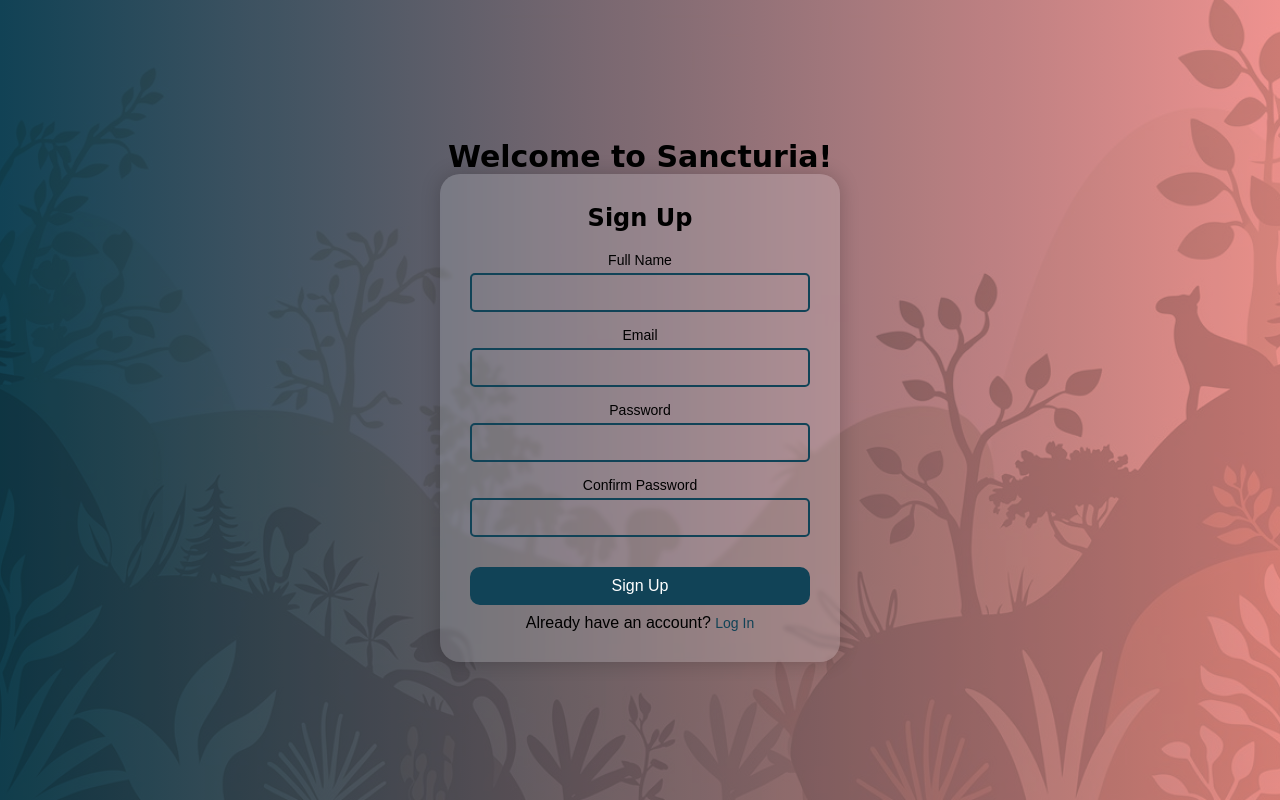
After one commit to srivas-saksham/SancturiaWildlife, a PHP site: page /signup.html in a window 1280 px wide. The commit adds this page. Run offline with PHP 8.4, Linux system fonts and the light colour scheme.

Commit message:
Website Completed 100%

```diff
--- a/about.html
+++ b/about.html
@@ -50,8 +50,8 @@
           </ul>
 
           <!-- Login Button -->
-          <a href="#" class="btn btn-outline-dark me-2">Sign Up</a>
-          <a href="#" class="btn btn-outline-dark">Login</a>
+          <a href="./signup.html" class="btn btn-outline-dark me-2">Sign Up</a>
+          <a href="./login.html" class="btn btn-outline-dark">Login</a>
         </div>
       </div>
     </nav>
--- a/index.html
+++ b/index.html
@@ -50,8 +50,8 @@
         </ul>
 
         <!-- Login Button -->
-        <a href="#" class="btn btn-outline-light me-2">Sign Up</a>
-        <a href="#" class="btn btn-outline-light">Login</a>
+        <a href="./signup.html" class="btn btn-outline-light me-2">Sign Up</a>
+        <a href="./login.html" class="btn btn-outline-light">Login</a>
       </div>
     </div>
   </nav>
--- a/sancturiesStyle.css
+++ b/sancturiesStyle.css
@@ -4,11 +4,12 @@
     user-select: none;
     box-sizing: border-box;
 }
-.backBg{
-    /* width: 100vw; */
+.backBg {
+    width: 100vw;
     height: 100vh;
     position: fixed;
     z-index: -1;
+    object-fit: cover;
 }
 .navbar{
     position: sticky;
--- /dev/null
+++ b/signup.html
@@ -0,0 +1,39 @@
+<!DOCTYPE html>
+<html lang="en">
+<head>
+    <meta charset="UTF-8">
+    <meta name="viewport" content="width=device-width, initial-scale=1.0">
+    <title>Signup/Login - Sancturia Wildlife</title>
+    <link rel="stylesheet" href="signupStyle.css">
+</head>
+<body>
+    <img src="./Assets_TBU/Background Images/signup-loginBg.jpeg" alt="Back" class="backBg">
+    <div class="container">
+        <h2>Welcome to Sancturia!</h2>
+        <!-- Signup Form -->
+        <div class="form-box" id="signup-box">
+            <h2>Sign Up</h2>
+            <form action="#">
+                <div class="input-group">
+                    <label for="name">Full Name</label>
+                    <input type="text" id="name" required>
+                </div>
+                <div class="input-group">
+                    <label for="email">Email</label>
+                    <input type="email" id="email" required>
+                </div>
+                <div class="input-group">
+                    <label for="password">Password</label>
+                    <input type="password" id="password" required>
+                </div>
+                <div class="input-group">
+                    <label for="confirm-password">Confirm Password</label>
+                    <input type="password" id="confirm-password" required>
+                </div>
+                <button type="submit" class="btn">Sign Up</button>
+            </form>
+            <p>Already have an account? <a href="./login.html">Log In</a></p>
+        </div>
+    </div>
+</body>
+</html>
--- /dev/null
+++ b/signupStyle.css
@@ -0,0 +1,98 @@
+* {
+    margin: 0;
+    padding: 0;
+    box-sizing: border-box;
+    user-select: none;
+}
+body {
+    font-family: 'Arial', sans-serif;
+    background: linear-gradient(to right, #114357, #f29492);
+    height: 100vh;
+    display: flex;
+    justify-content: center;
+    align-items: center;
+}
+.backBg {
+    width: 100vw;
+    height: 100vh;
+    position: fixed;
+    z-index: -1;
+    object-fit: cover;
+    mix-blend-mode: multiply;
+    opacity: .3;
+}
+.container {
+    width: 400px;
+    animation: slideDown 1s ease;
+}
+.container h2{
+    text-align: center;
+    font-size: 30px;
+    font-family: cursive;
+}
+.form-box {
+    background-color: rgba(240, 248, 255, 0.181);
+    backdrop-filter: blur(2px);
+    border-radius: 20px;
+    padding: 30px;
+    text-align: center;
+    box-shadow: 0px 0px 20px rgba(0, 0, 0, 0.2);
+    transition: all 0.3s ease-in-out;
+}
+.form-box h2 {
+    font-size: 24px;
+    margin-bottom: 20px;
+}
+.input-group {
+    margin-bottom: 15px;
+}
+.input-group label {
+    display: block;
+    font-size: 14px;
+    margin-bottom: 5px;
+}
+.input-group input {
+    width: 100%;
+    padding: 10px;
+    border: 2px solid #114357;
+    border-radius: 5px;
+    background-color: transparent;
+    outline: none;
+    user-select: all;
+}
+.btn {
+    width: 100%;
+    background-color: #114357;
+    color: #fff;
+    padding: 10px;
+    border: none;
+    border-radius: 10px;
+    cursor: pointer;
+    font-size: 16px;
+    margin-top: 15px;
+    transition: all 0.3s;
+}
+.btn:hover {
+    color: #114357;
+    font-weight: bold;
+    background-color: #f29492;
+}
+a {
+    color: #114357;
+    text-decoration: none;
+    font-size: 14px;
+    margin-top: 10px;
+    display: inline-block;
+}
+a:hover {
+    text-decoration: underline;
+}
+
+@keyframes slideDown {
+    0%{
+        transform: translateY(-120vh);
+    }
+    100%{
+        transform: translateY(0vh);
+    }
+}
```
Also changed, not shown: login.html (added, +31 -0 lines), Assets_TBU/Background Images/signup-loginBg.jpeg (added).
